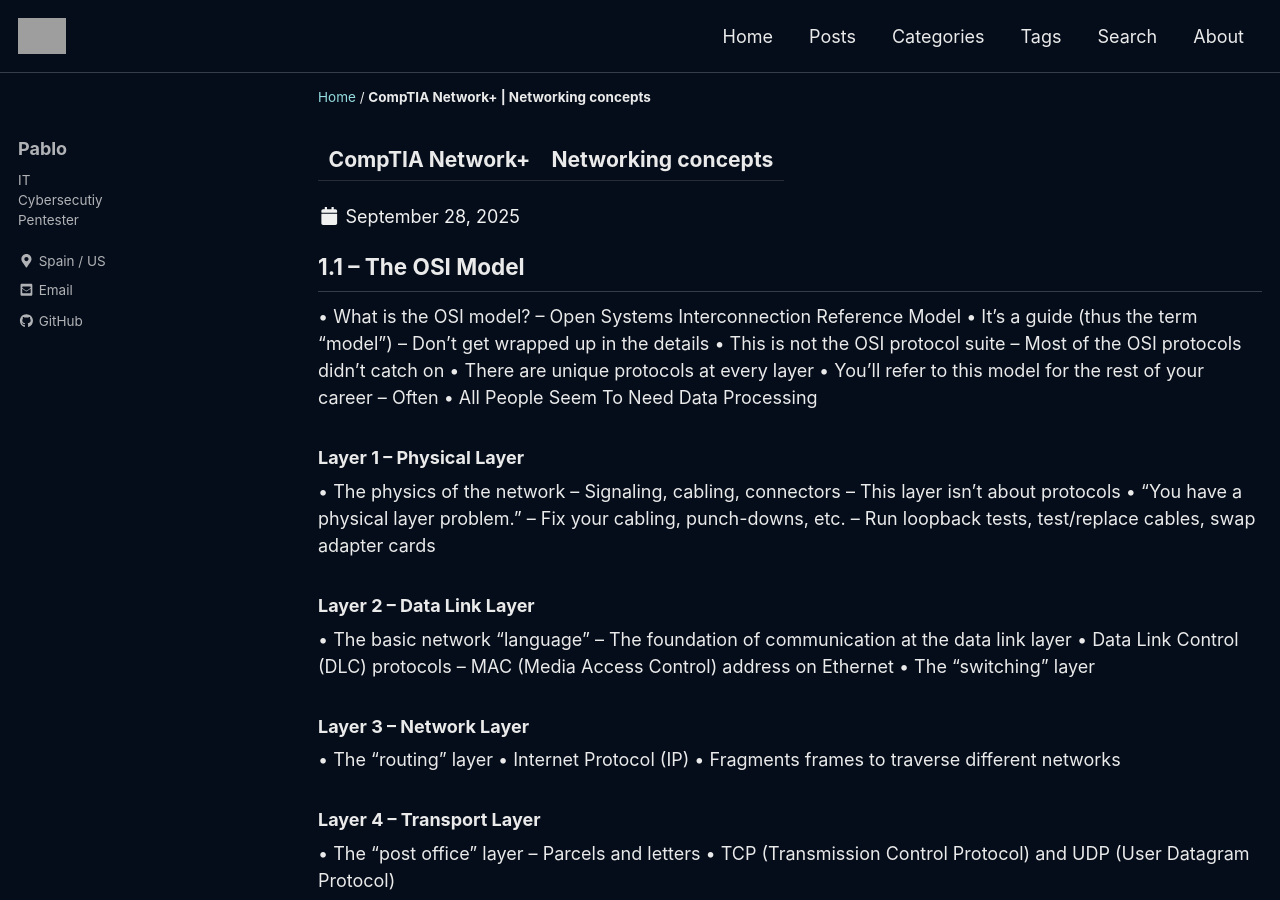
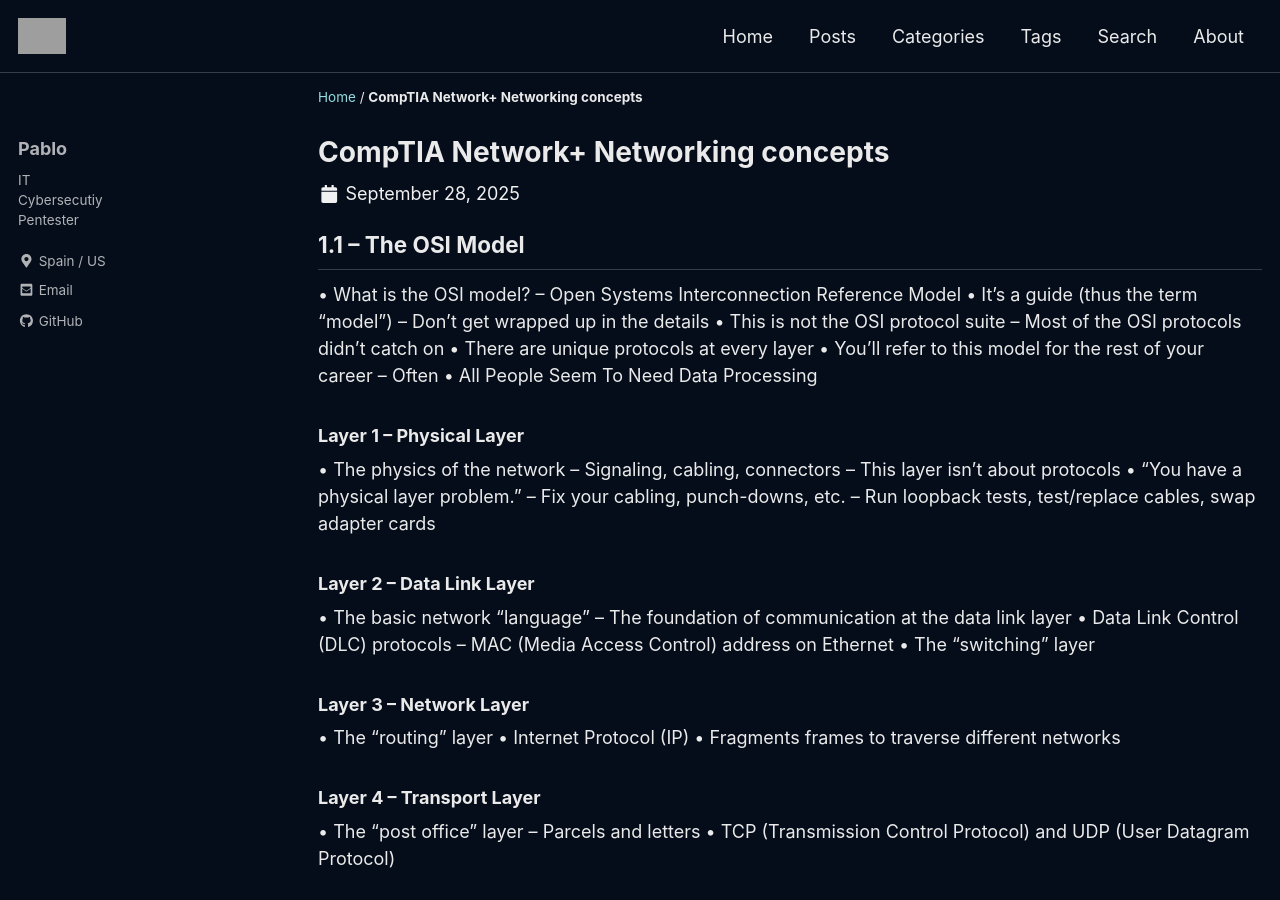
Before and after one commit to elCerillita/elcerillita.github.io, a Jekyll site: the page built from _posts/2025-09-28-comptia-networkplus-networking-concepts.md, in a window 1280 px wide and 900 px high. Built offline with Jekyll 4.4.1, drawn with Linux system fonts in a browser that asks for light colours; cached includes are drawn as plain includes; a script that is not in the unit is left out; grey boxes are pictures that could not be loaded.

```diff
--- a/_posts/2025-09-28-comptia-networkplus-networking-concepts.md
+++ b/_posts/2025-09-28-comptia-networkplus-networking-concepts.md
@@ -1,6 +1,6 @@
 ---
 layout: single
-title: CompTIA Network+ | Networking concepts
+title: CompTIA Network+ Networking concepts
 excerpt: "CompTIA Network+ is the premier certification for validating your knowledge of essential networking tools and concepts. You will be assessed on your abilities in network connectivity, documentation, service configuration, data centers, cloud, virtual networking, monitoring, troubleshooting, and security hardening. This certification prepares you for jobs in technical support, network operation, and system administration."
 date: 2025-09-28
 classes: wide
```
